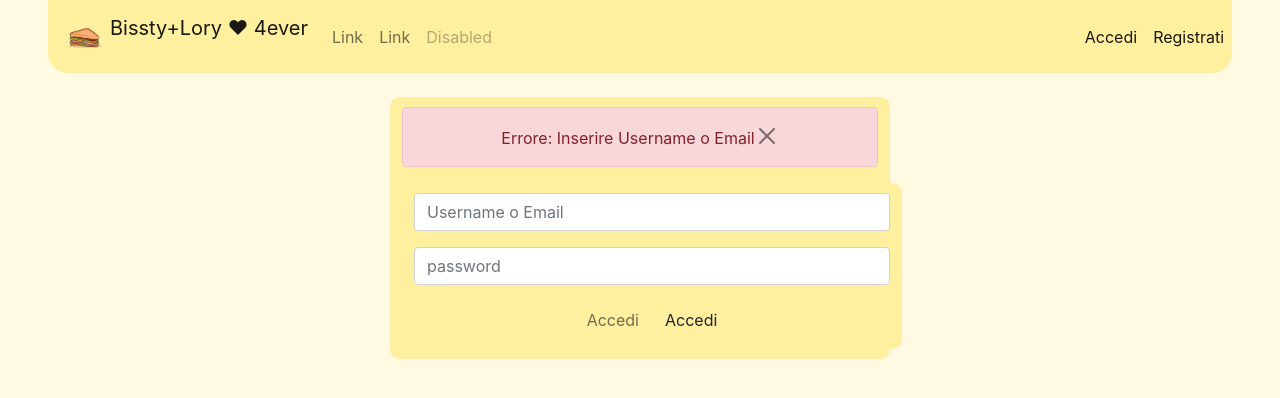
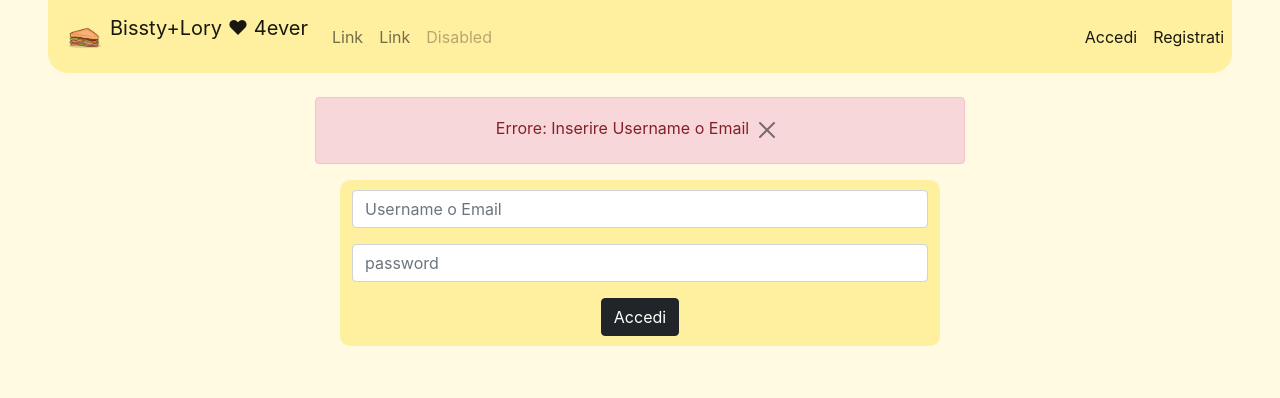
Before and after one commit to Bissty23/Progetto_PCTO_5H, a React (Create React App) app in the folder Progetto Tps-It/react-pcto/: page /Accedi in a window 1280 px wide. Both pictures are taken after a click on the button "Accedi". Shown: the top 398 px of the page. Built offline with nearby package versions, Linux system fonts and the light colour scheme.

Commit message:
Finito Alert.js

```diff
--- a/Progetto Tps-It/react-pcto/src/Componenti/Alert/Alert.css
+++ b/Progetto Tps-It/react-pcto/src/Componenti/Alert/Alert.css
@@ -0,0 +1,6 @@
+.btn-close{
+    padding-left: 15px;
+    padding-bottom: 12.5px;
+}
+
+.alert{ width: 650px; }
--- a/Progetto Tps-It/react-pcto/src/Componenti/Alert/Alert.js
+++ b/Progetto Tps-It/react-pcto/src/Componenti/Alert/Alert.js
@@ -1,15 +1,17 @@
 import React from 'react'
 import $ from 'jquery'
+import './Alert.css'
 
 class Alert extends React.Component {
 
     render() {
-        return(
-            <div class="alert alert-danger" role="alert">
-                <a id="errore">{this.props.errore}</a>
-                <button onClick={() => ($('.alert').hide())} type="button" class="btn-close"></button>
-            </div>
-        );
+        if(this.props.errore !== '') return (
+                <div className="container alert alert-danger" role="alert">
+                    {this.props.errore}
+                    <button onClick={() => ($('.alert').hide())} type="button" className="btn-close"/>
+                </div>
+            )
+        else return <a/>
     }
 }
 
--- a/Progetto Tps-It/react-pcto/src/Pagine/Accedi/Accedi.css
+++ b/Progetto Tps-It/react-pcto/src/Pagine/Accedi/Accedi.css
@@ -1,7 +1,7 @@
-.container{
+.container .input-form{
     background-color: var(--navbarcolor);
     border-radius: 10px;
-    width: 500px;
+    width: 600px;
     height: auto;
 
     padding-top: 10px;
--- a/Progetto Tps-It/react-pcto/src/Pagine/Accedi/Accedi.js
+++ b/Progetto Tps-It/react-pcto/src/Pagine/Accedi/Accedi.js
@@ -16,7 +16,7 @@ class Accedi extends React.Component {
     return(
       <div className="container">
         {this.alert}
-        <div className="container">
+        <div className="container input-form">
 
           <div className="input-group mb-3">
             <input onKeyPress={ (event) => {if (event.key === 'Enter') $("#InPassword").focus()} } type="text" className="form-control" placeholder="Username o Email" id="InUsername"/>
@@ -25,18 +25,17 @@ class Accedi extends React.Component {
             <input onKeyPress={ (event) => {if (event.key === 'Enter') this.GetAccount()} } type="password" className="form-control" placeholder="password" id="InPassword"/>
           </div>
 
-          <input onClick={() => this.GetAccount()} type="button" id="btnAccedi" className="btn" value="Accedi"/>
-          <input onClick={() => {this.Errore(',jbdshkj')}} type="button" id="btnAccedi" className="btn" value="Accedi"/>
+          <input onClick={() => this.GetAccount()} type="button" id="btnAccedi" className="btn btn-dark" value="Accedi"/>
         </div>
       </div>
     );
   }
 
   GetAccount = () =>{
+    this.setState({errore: ''})
     let username = $('#InUsername').val()
     let password = $('#InPassword').val()
 
-    $('.alert').hide()
     $('#btnAccedi').prop('disabled', true)
 
     if(username !== ''){
@@ -67,7 +66,10 @@ class Accedi extends React.Component {
     } else this.Errore("Errore: Inserire Username o Email")
   }
 
-  Errore = (errore) =>{ this.setState({errore: errore}) }
+  Errore = (errore) =>{
+    this.setState({errore: errore})
+    $('#btnAccedi').prop('disabled', false)
+  }
 }
 
 export default Accedi;
--- a/Progetto Tps-It/react-pcto/src/Pagine/Account/Accout.js
+++ b/Progetto Tps-It/react-pcto/src/Pagine/Account/Accout.js
@@ -1,18 +1,7 @@
 import React from 'react'
 
 class Account extends React.Component {
-
-  render() {
-
-    return(
-        <button onClick={() => this.x()} type="button" class="btn btn-dark md-4" >Esci dall'account</button>
-    );
-    }
-
-    x = () => {
-        localStorage.clear()
-        window.location.href = "/"
-    }
+    render = () =>  <button onClick={() => {localStorage.clear(); window.location.href = "/"} } type="button" className="btn btn-dark md-4" >Esci dall'account</button>
 }
 
 export default Account;
```
